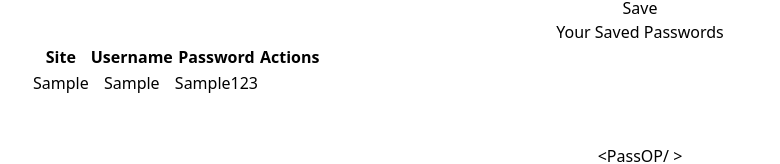
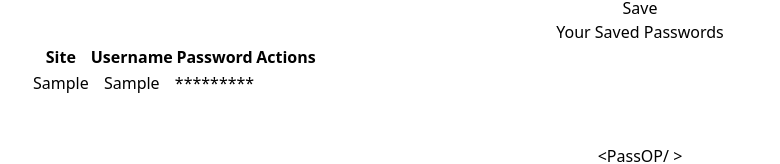
Before and after one commit to heydawood/Password-Manager, a React (Vite) app: page / in a window 1280 px wide. Both pictures are taken after typing "Sample", "Sample", "Sample123" into the empty fields and a click on the button "Save". Shown: the part 398-562 px from the top of the page, without its empty margins (0-780 px from the left). Built offline with nearby package versions, Linux system fonts and the light colour scheme; some icons are missing.

Commit message:
commit-14 Fixed ui error

```diff
--- a/src/components/Manager.jsx
+++ b/src/components/Manager.jsx
@@ -194,7 +194,7 @@ const Manager = () => {
 
                                     <td className='py-1 border border-white text-center'>
                                         <div className='flex items-center justify-center'>
-                                            <span>{item.password}</span>
+                                            <span>{"*".repeat(item.password.length)}</span>
                                             <div className='lordiconcopy cursor-pointer size-7' onClick={() => { copyText(item.password) }}>
                                                 <lord-icon
                                                     style={{ "width": "25px", "height": "25px", "paddingTop": "4px", "paddingLeft": "4px" }}
```
